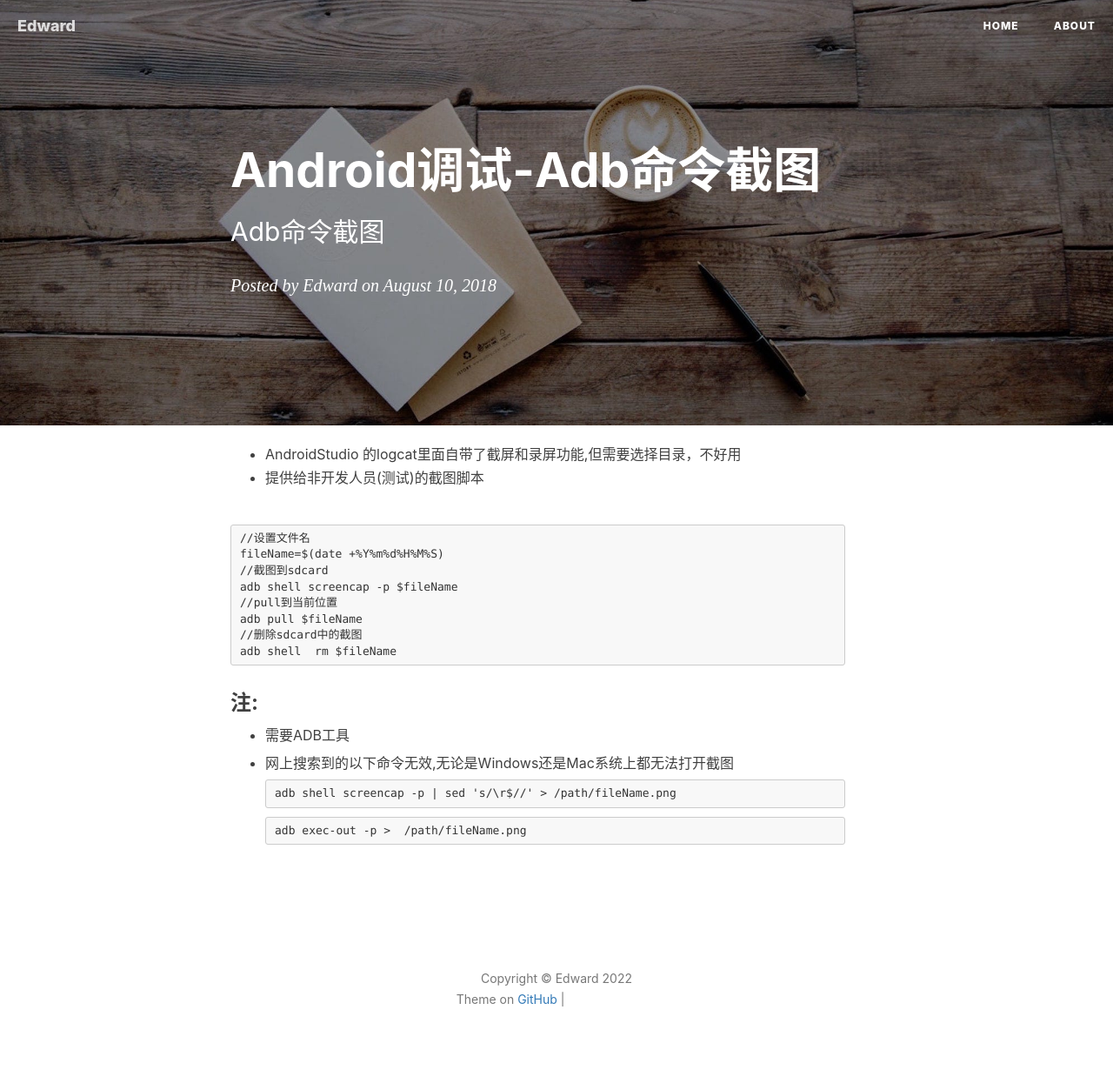
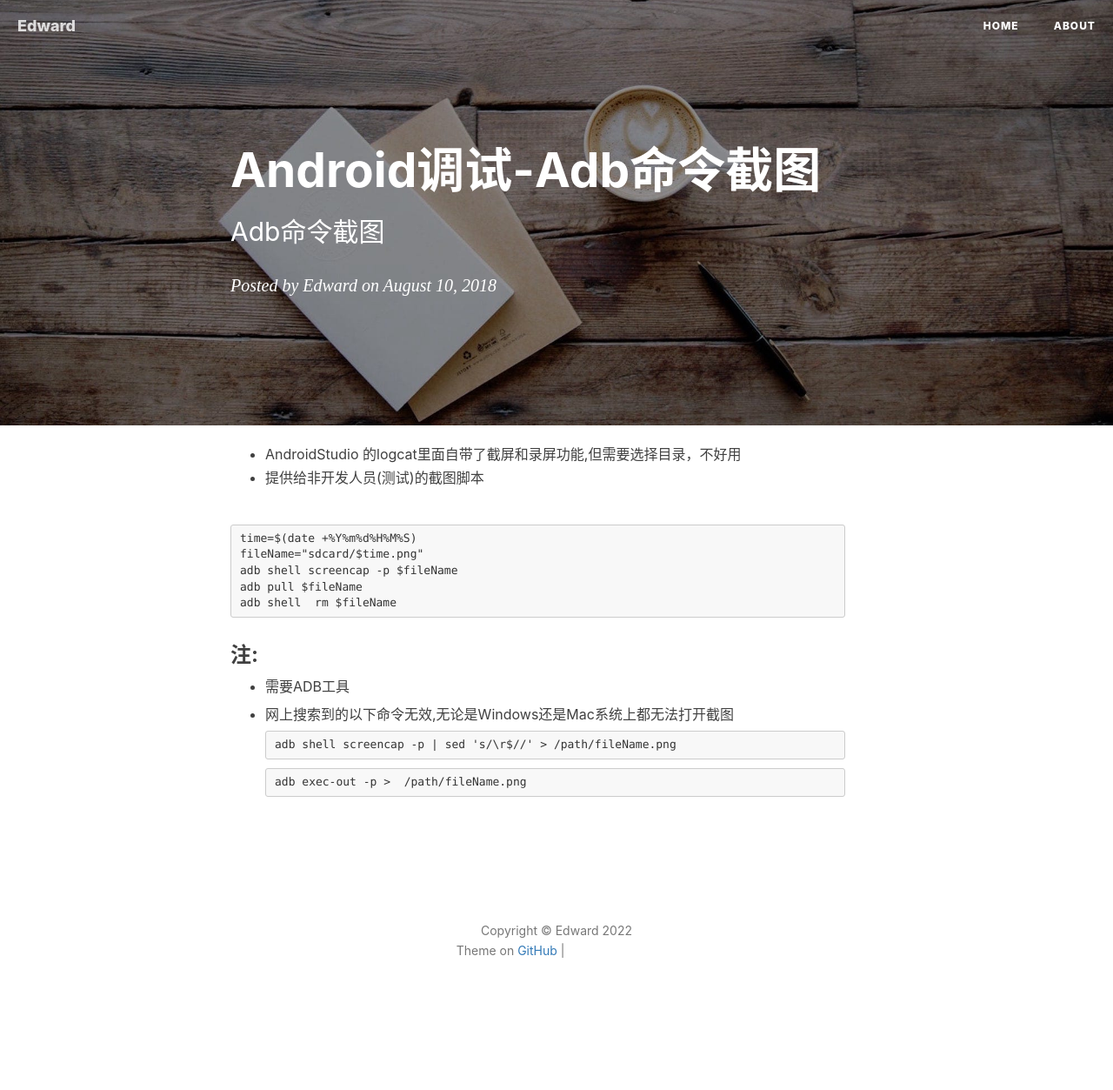
Before and after one commit to yfbx-repo/yfbx-repo.github.io, a Jekyll site: the page built from _posts/2018-08-10-ADB命令截图.md, in a window 1280 px wide. Shown: the whole page at 87% size. Built offline with Jekyll 4.4.1, drawn with Linux system fonts in a browser that asks for light colours; nearby versions of some CDN libraries; comment, search, counter and statistics services are not loaded; after the commit the page ends 1197 px from its top, so only the background shows below that; grey boxes are pictures that could not be loaded.

Commit message:
Update 2018-08-10-ADB命令截图.md

````diff
--- a/_posts/2018-08-10-ADB命令截图.md
+++ b/_posts/2018-08-10-ADB命令截图.md
@@ -12,13 +12,10 @@ header-img: img/post-bg-coffee.jpeg
 
 
 ```
-//设置文件名
-fileName=$(date +%Y%m%d%H%M%S)
-//截图到sdcard
+time=$(date +%Y%m%d%H%M%S)
+fileName="sdcard/$time.png"
 adb shell screencap -p $fileName
-//pull到当前位置
 adb pull $fileName
-//删除sdcard中的截图
 adb shell  rm $fileName
 ```
 
````
